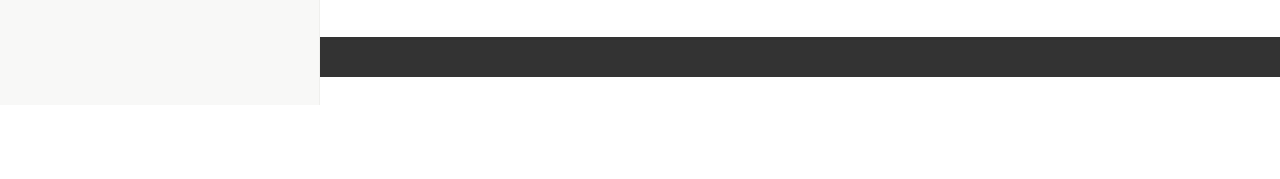
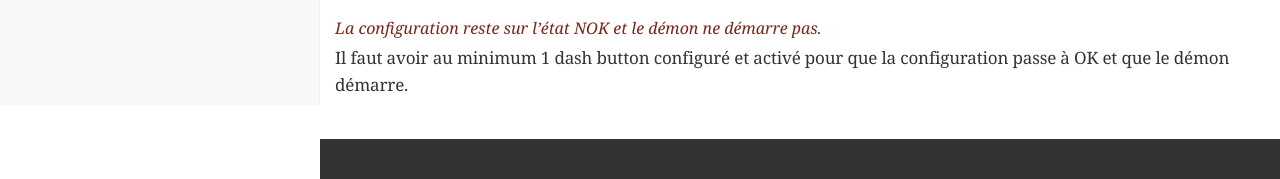
Before and after one commit to lunarok/jeedom_dashbutton, a plain HTML site: page doc/de_DE/index.html in a window 1280 px wide. Shown: the part 695-874 px from the top of the page. Before the commit the page ends 800 px from the top, so only its background shows below. Drawn offline with nearby package versions, Linux system fonts and the light colour scheme; a web font is replaced by a local one.

Commit message:
[ROBOT] Action all

```diff
--- a/doc/de_DE/index.html
+++ b/doc/de_DE/index.html
@@ -467,6 +467,13 @@ body.book #toc,body.book #preamble,body.book h1.sect0,body.book .sect1>h2{page-b
 </div>
 </div>
 </div>
+<div class="openblock panel">
+<div class="title">La configuration reste sur l&#8217;état NOK et le démon ne démarre pas.</div><div class="content">
+<div class="paragraph">
+<p>Il faut avoir au minimum 1 dash button configuré et activé pour que la configuration passe à OK et que le démon démarre.</p>
+</div>
+</div>
+</div>
 </div>
 </div>
 </div>
```
Also changed, not shown: doc/en_US/index.html (+7 -0 lines), doc/es_ES/index.html (+7 -0 lines), doc/fr_FR/index.html (+7 -0 lines), doc/id_ID/index.html (+7 -0 lines), doc/it_IT/index.html (+7 -0 lines), doc/ru_RU/index.html (+7 -0 lines), 6 other files.
